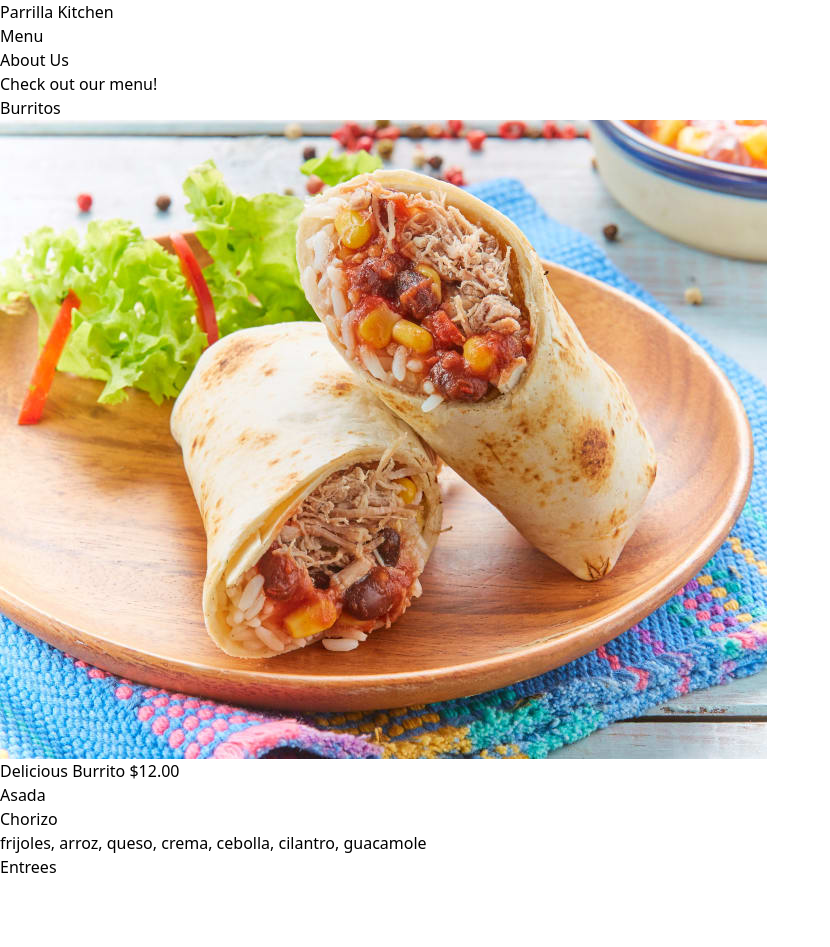
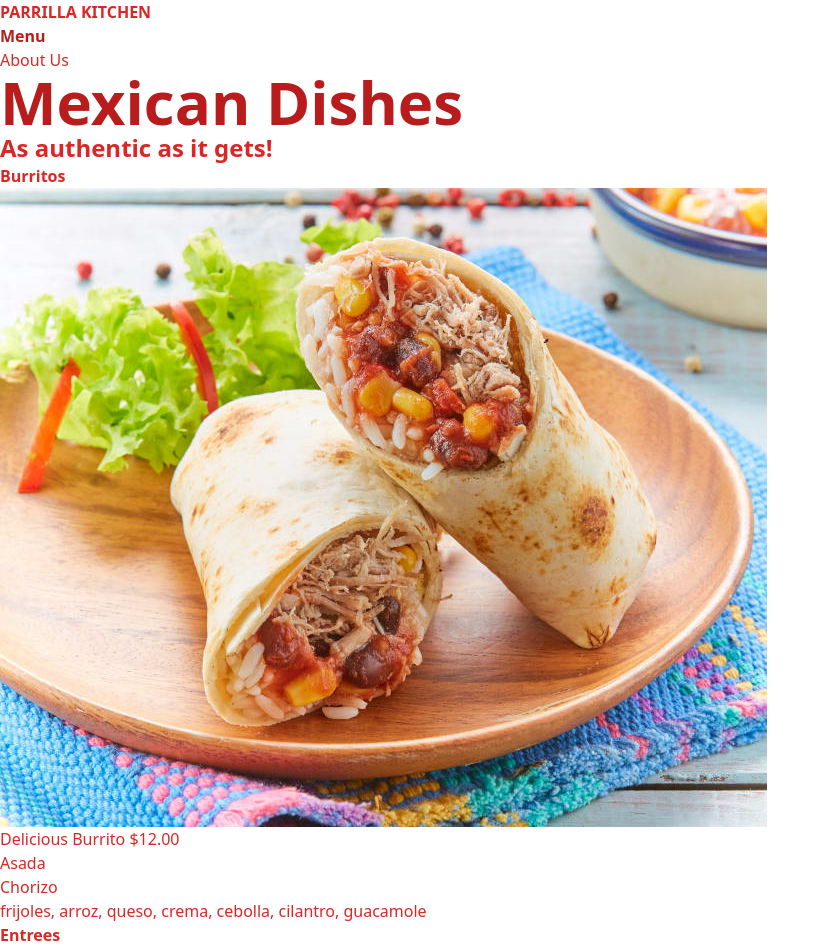
Before and after one commit to GaboGomezT/parrilla-kitchen-landing, a plain HTML site: page index.html in a window 1280 px wide. Shown: the whole page, without its empty margins (0-830 px from the left). Before the commit the page ends 879 px from the top, so only its background shows below. Drawn offline with nearby package versions, Linux system fonts and the light colour scheme.

Commit message:
worked on some fonts and colors

```diff
--- a/index.html
+++ b/index.html
@@ -8,17 +8,17 @@
 	<link href="https://unpkg.com/tailwindcss@^2/dist/tailwind.min.css" rel="stylesheet">
 </head>
 
-<body>
+<body class="text-red-600">
 	<div>
 		<div>
 			<nav>
 				<div>
-					<h1>
+					<h1 class="font-bold uppercase">
 						<a href="/">Parrilla Kitchen</a>
 					</h1>
 				</div>
 				<ul>
-					<li>
+					<li class="text-red-700 font-bold">
 						<a href="#">
 							<span>Menu</span>
             </a>
@@ -34,12 +34,13 @@
 
     <main>
       <header>
-        Check out our menu!
+        <h2 class="text-red-700 text-6xl font-semibold">Mexican Dishes</h2>
+        <h3 class="text-2xl font-semibold">As authentic as it gets!</h3>
       </header>
 
       <div>
 
-        <h4>Burritos</h4>
+        <h4 class="font-bold">Burritos</h4>
         <div>
           <!-- cards go here -->
           <div>
@@ -56,7 +57,7 @@
           </div>
         </div>
 
-        <h4>Entrees</h4>
+        <h4 class="font-bold">Entrees</h4>
         <div>
           <!-- cards go here-->
         </div>
```
